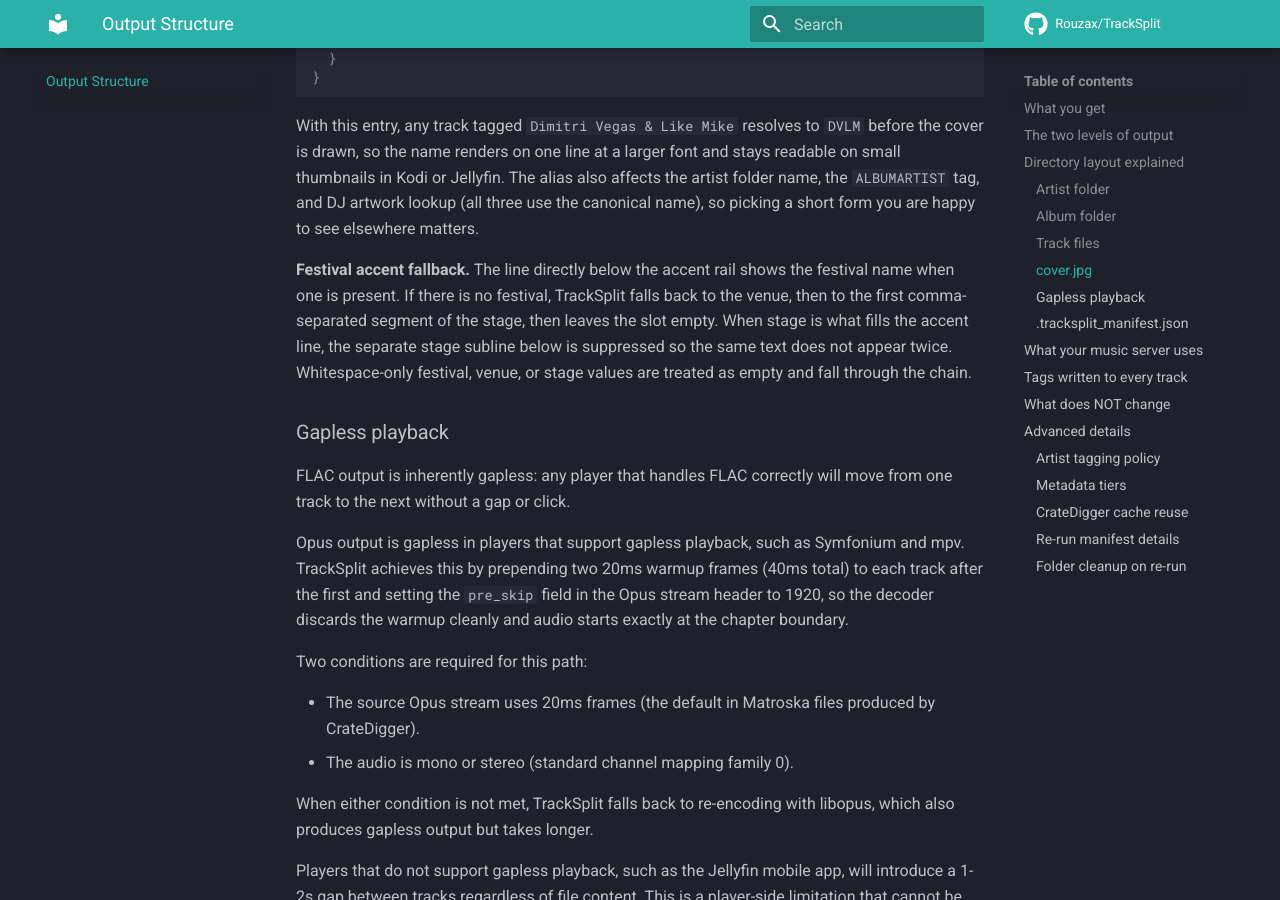
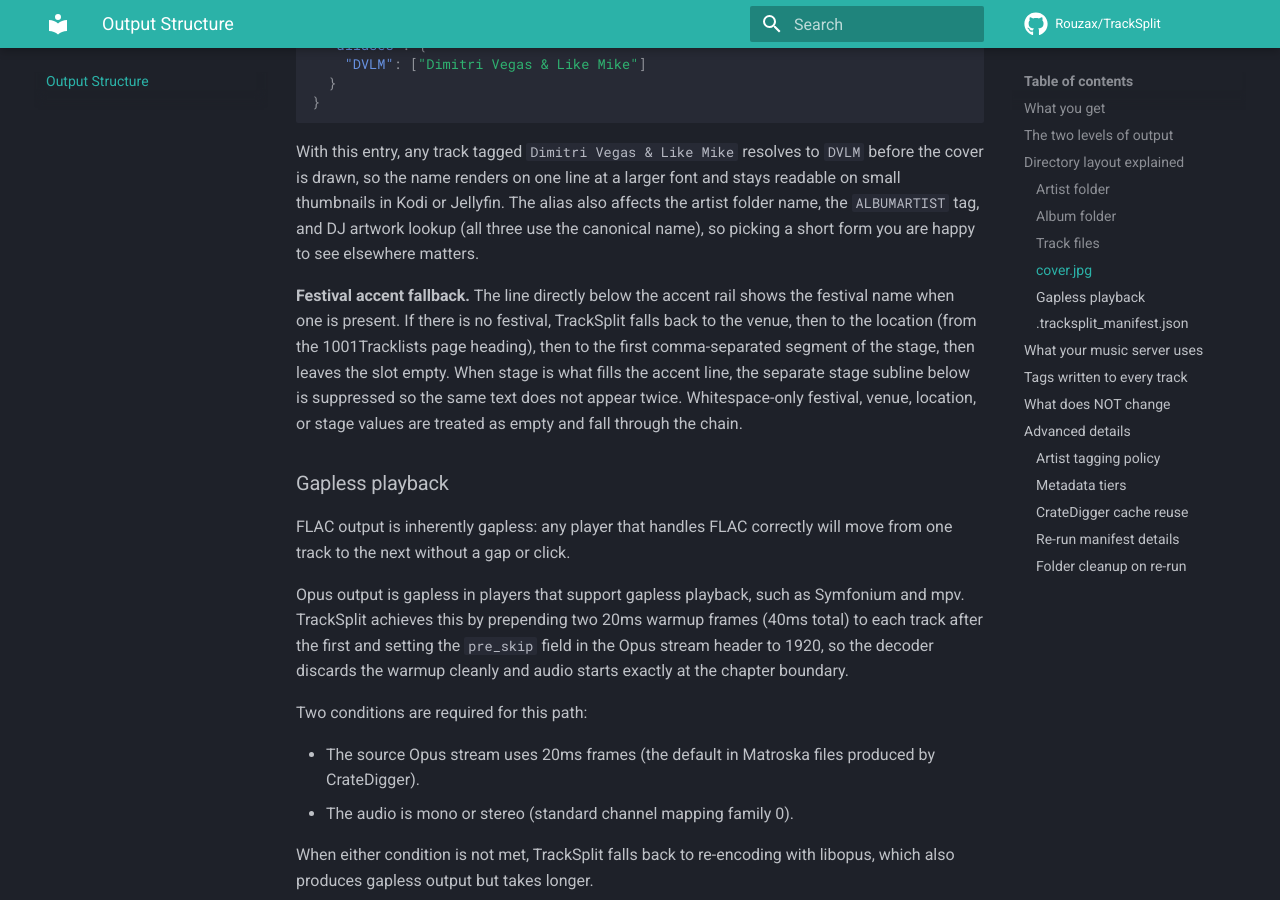
Before and after one commit to Rouzax/TrackSplit, an MkDocs documentation site: the page built from docs/output.md, in a window 1280 px wide and 900 px high, scrolled down 3520 px. Built offline with MkDocs 1.6.1 and Material for MkDocs 9.7.7, drawn with Linux system fonts in a browser that asks for light colours; comment, search, counter and statistics services are not loaded; some of the changed text lies outside the part shown.

Commit message:
docs: update fallback chain and changelog for location support

```diff
--- a/docs/output.md
+++ b/docs/output.md
@@ -62,7 +62,7 @@
 Each video gets its own album folder inside the artist folder. The folder name comes from the metadata:
 
 - **CrateDigger source with a festival tag:** `Festival Year (Stage)`, or `Festival Year` when no stage is set.
-- **CrateDigger source without a festival tag (venue recording):** `Venue Year` using the venue name, or the stage name if no venue is set. If that location string already contains the year (e.g. `"Bay Oval Park 2026-01-31"`), the year is not appended a second time.
+- **CrateDigger source without a festival tag (venue recording):** `Venue Year` using the venue name, or the location name (from the 1001Tracklists page heading) if no venue is set, or the stage name if neither is available. If that location string already contains the year (e.g. `"Bay Oval Park 2026-01-31"`), the year is not appended a second time.
 - **Plain chaptered video:** the source filename (without extension).
 
 **Multi-artist (B2B) sets get a "(with ...)" annotation on the folder name.** When a set has more than one headliner, all guest artists (everyone after the first) are appended to the folder name: `Red Rocks Amphitheatre 2025 (with Alesso)`. For three or more headliners the guests are joined with ` & `: `Festival 2025 (with Alesso & John Summit)`. When the base album name already ends with a parenthetical (such as a stage name), the "with" annotation is merged into it rather than added as a second pair of parentheses: `UMF Miami 2026 (Mainstage, with Alesso)`. The `ALBUM` tag inside every track file always contains the clean album name without this annotation; the annotation appears only in the folder name.
@@ -103,7 +103,7 @@
 
 With this entry, any track tagged `Dimitri Vegas & Like Mike` resolves to `DVLM` before the cover is drawn, so the name renders on one line at a larger font and stays readable on small thumbnails in Kodi or Jellyfin. The alias also affects the artist folder name, the `ALBUMARTIST` tag, and DJ artwork lookup (all three use the canonical name), so picking a short form you are happy to see elsewhere matters.
 
-**Festival accent fallback.** The line directly below the accent rail shows the festival name when one is present. If there is no festival, TrackSplit falls back to the venue, then to the first comma-separated segment of the stage, then leaves the slot empty. When stage is what fills the accent line, the separate stage subline below is suppressed so the same text does not appear twice. Whitespace-only festival, venue, or stage values are treated as empty and fall through the chain.
+**Festival accent fallback.** The line directly below the accent rail shows the festival name when one is present. If there is no festival, TrackSplit falls back to the venue, then to the location (from the 1001Tracklists page heading), then to the first comma-separated segment of the stage, then leaves the slot empty. When stage is what fills the accent line, the separate stage subline below is suppressed so the same text does not appear twice. Whitespace-only festival, venue, location, or stage values are treated as empty and fall through the chain.
 
 ### Gapless playback
 
@@ -190,7 +190,7 @@
 ### Metadata tiers
 
 - **Tier 1 (any chaptered video):** TrackSplit infers artist and album from filename and embedded tags. The album folder uses the filename stem. You get numbered, tagged tracks with whatever metadata the source carries.
-- **Tier 2 (CrateDigger-tagged source):** TrackSplit uses the canonical artist, festival, venue, date, and MusicBrainz IDs embedded by CrateDigger. The album folder uses `Festival Year (Stage)` naming for festival sets, or `Venue Year` for venue recordings without a festival name. Every tag is populated precisely with no guessing.
+- **Tier 2 (CrateDigger-tagged source):** TrackSplit uses the canonical artist, festival, venue, date, and MusicBrainz IDs embedded by CrateDigger. The album folder uses `Festival Year (Stage)` naming for festival sets, or `Venue Year` (or `Location Year`) for venue recordings without a festival name. Every tag is populated precisely with no guessing.
 
 ### CrateDigger cache reuse
 
```
Also changed, not shown: CHANGELOG.md (+8 -0 lines), docs/faq.md (+1 -1 lines), docs/troubleshooting.md (+1 -1 lines).
